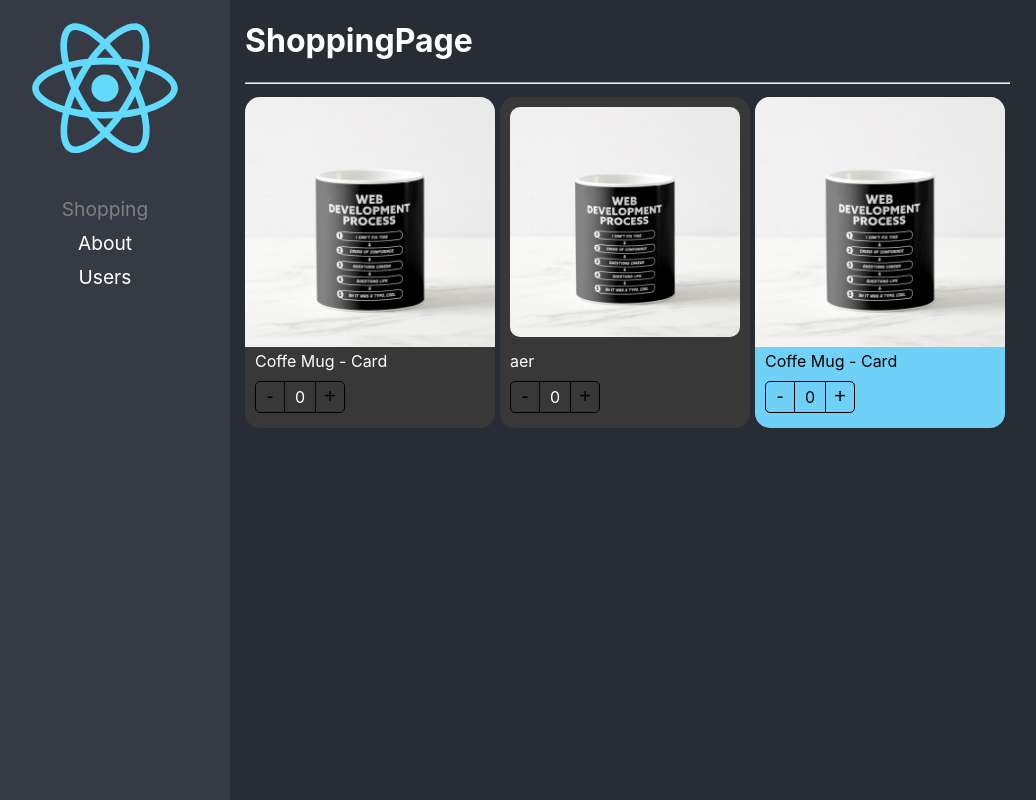
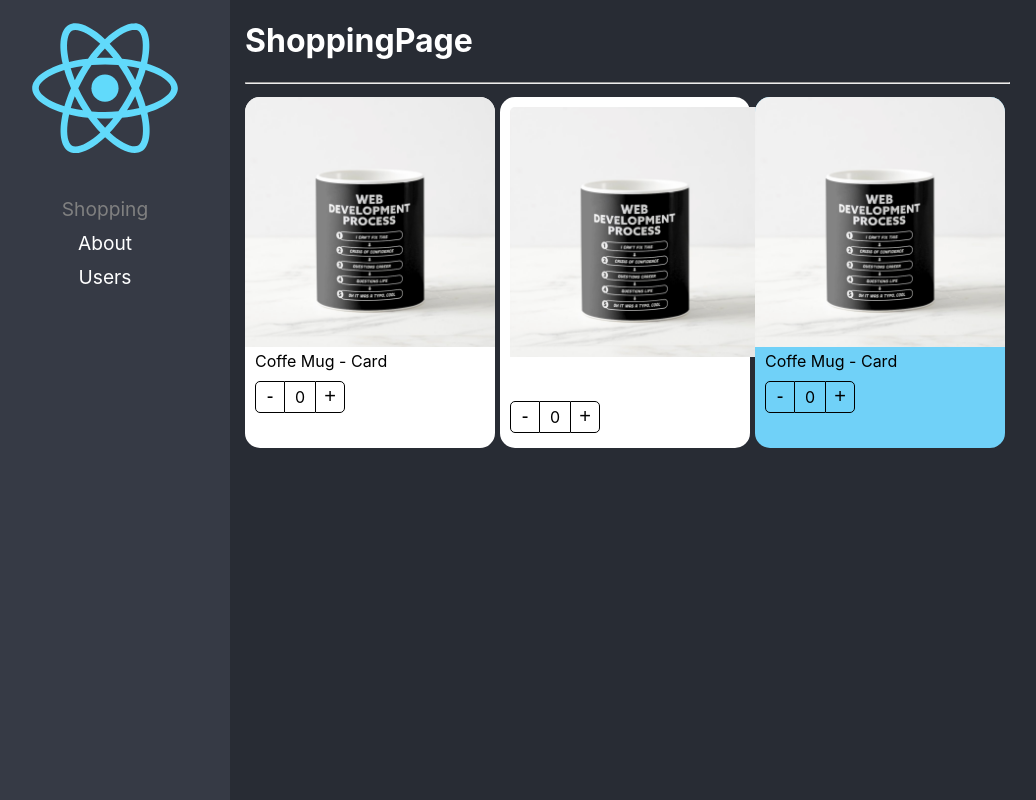
Before and after one commit to asepulvedaSMU/react-compound-component, a React (Create React App) app: page /home in a window 1280 px wide. Shown: the whole page, without its empty margins (20-1056 px from the left). Built offline with nearby package versions, Linux system fonts and the light colour scheme.

Commit message:
component extend styles correct

```diff
--- a/src/02-component-pattern/styles/custom-styles.css
+++ b/src/02-component-pattern/styles/custom-styles.css
@@ -1,14 +1,21 @@
 .bg-dark {
-  background-color: rgb(56, 56, 56) !important;
+  background-color: rgb(56, 56, 56);
 }
+
 .text-white {
-  color: white !important;
+  color: white;
 }
+
+.text-bold {
+  font-weight: bold;
+}
+
 .custom-image {
-  border-radius: 20px !important;
-  padding: 10px !important;
-  width: calc(100% - 20px) !important;
+  border-radius: 20px;
+  padding: 10px;
+  width: calc(100% - 20px);
 }
+
 .custom-buttons button,
 .custom-buttons div {
   color: white;
```
